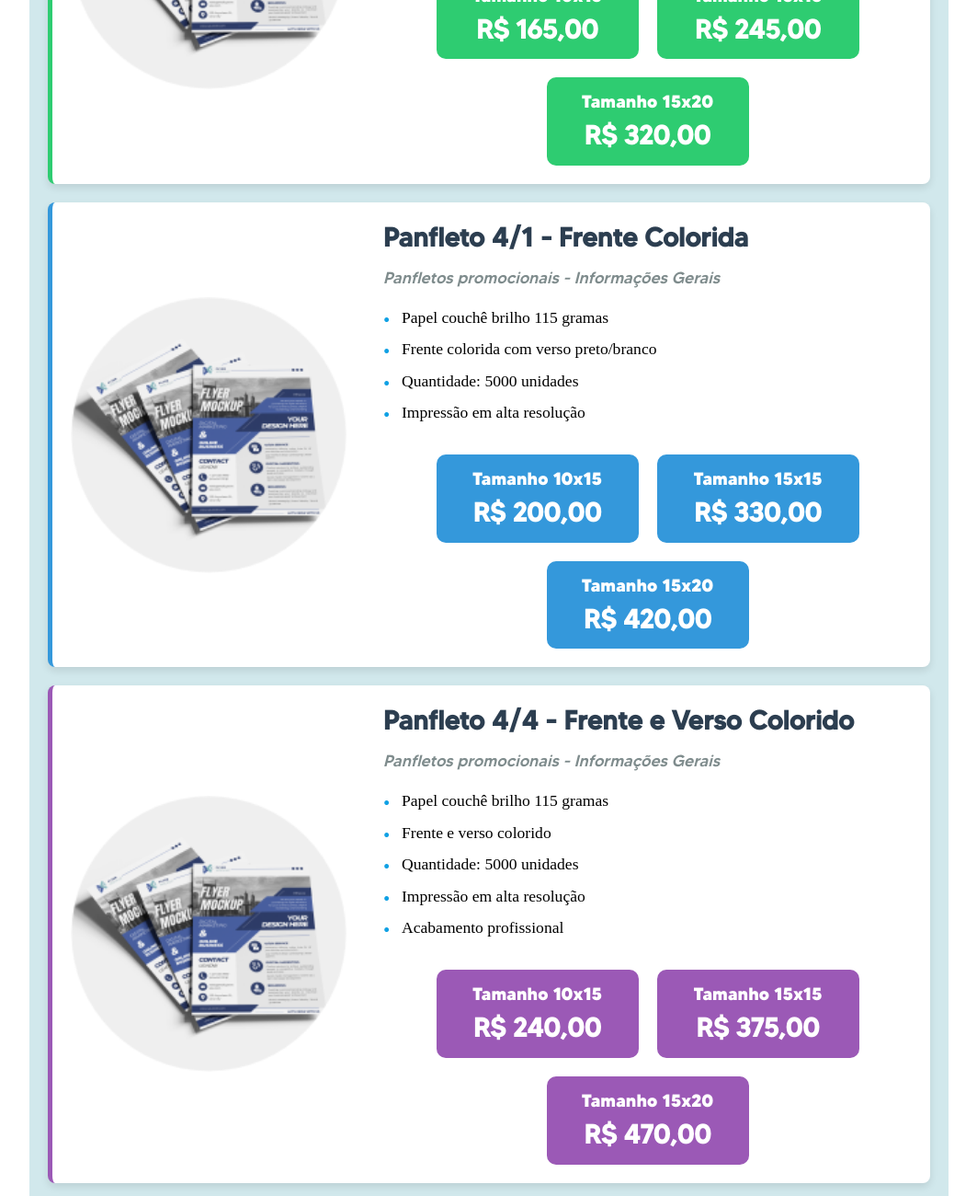
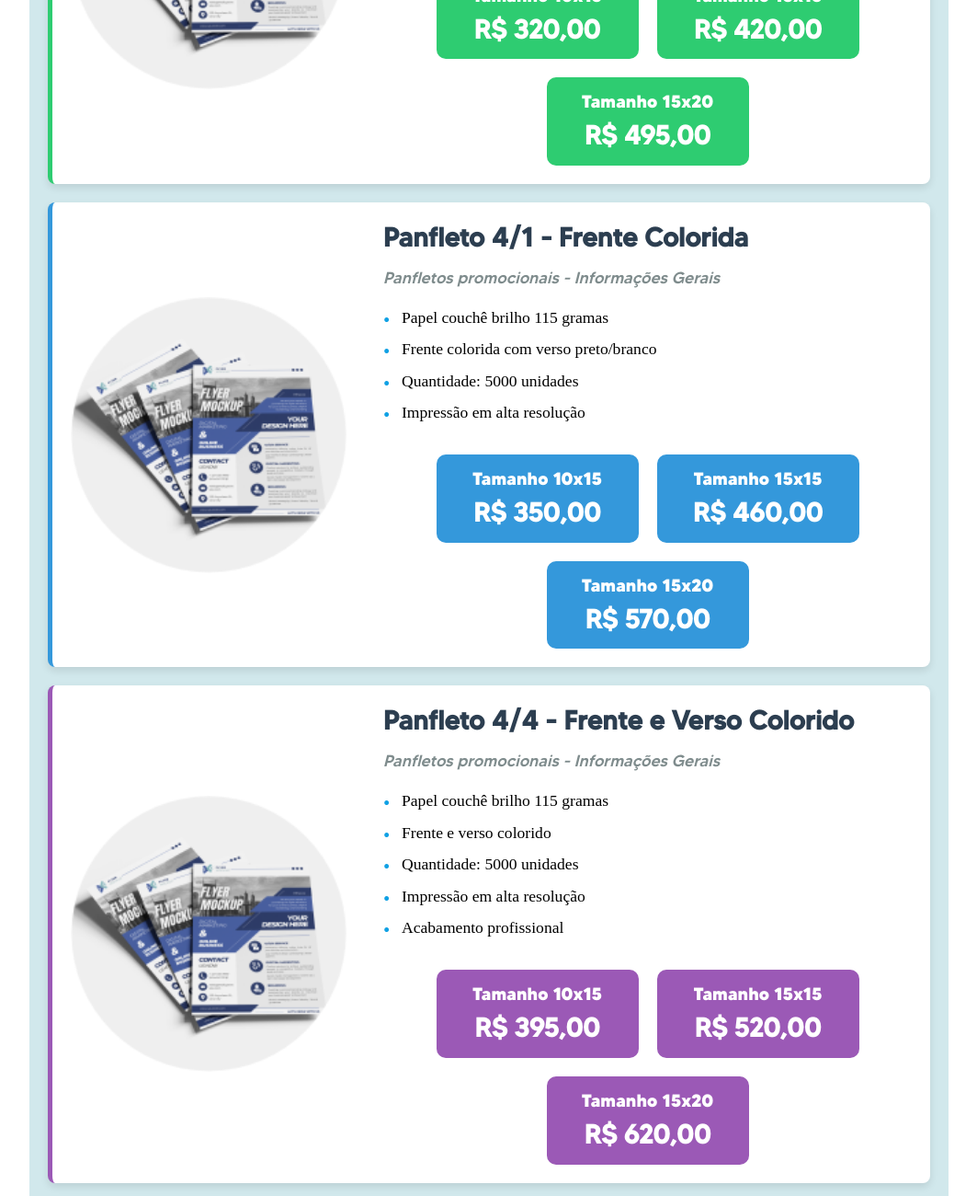
Before and after one commit to joaogaaabriel/Cliente-JrGraficaLTDA, a plain HTML site: page pages/panfletos.html in a window 1280 px wide. Shown: the part 740-2040 px from the top of the page at 92% size, without its empty margins (108-1171 px from the left). Drawn offline with Linux system fonts and the light colour scheme.

Commit message:
Preços dos Panfletos

```diff
--- a/pages/panfletos.html
+++ b/pages/panfletos.html
@@ -59,17 +59,17 @@
 
           <section class="tamanho-material">
             <h1>Tamanho 10x15</h1>
-            <h2>R$ 165,00</h2>
+            <h2>R$ 320,00</h2>
           </section>
 
           <section class="tamanho-material">
             <h1>Tamanho 15x15</h1>
-            <h2>R$ 245,00</h2>
+            <h2>R$ 420,00</h2>
           </section>
 
           <section class="tamanho-material">
             <h1>Tamanho 15x20</h1>
-            <h2>R$ 320,00</h2>
+            <h2>R$ 495,00</h2>
           </section>
 
         </div>
@@ -99,17 +99,17 @@
 
           <section class="tamanho-material">
             <h1>Tamanho 10x15</h1>
-            <h2>R$ 200,00</h2>
+            <h2>R$ 350,00</h2>
           </section>
 
           <section class="tamanho-material">
             <h1>Tamanho 15x15</h1>
-            <h2>R$ 330,00</h2>
+            <h2>R$ 460,00</h2>
           </section>
 
           <section class="tamanho-material">
             <h1>Tamanho 15x20</h1>
-            <h2>R$ 420,00</h2>
+            <h2>R$ 570,00</h2>
           </section>
 
         </div>
@@ -140,17 +140,17 @@
 
           <section class="tamanho-material">
             <h1>Tamanho 10x15</h1>
-            <h2>R$ 240,00</h2>
+            <h2>R$ 395,00</h2>
           </section>
 
           <section class="tamanho-material">
             <h1>Tamanho 15x15</h1>
-            <h2>R$ 375,00</h2>
+            <h2>R$ 520,00</h2>
           </section>
 
           <section class="tamanho-material">
             <h1>Tamanho 15x20</h1>
-            <h2>R$ 470,00</h2>
+            <h2>R$ 620,00</h2>
           </section>
 
         </div>
```
